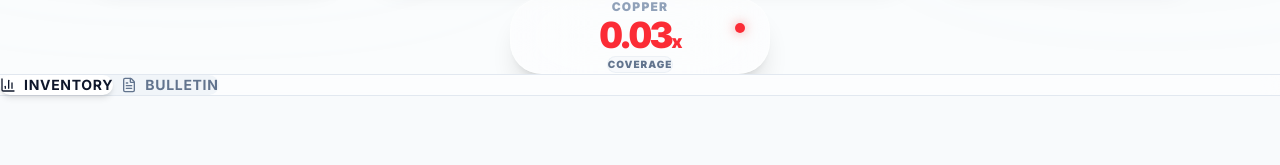
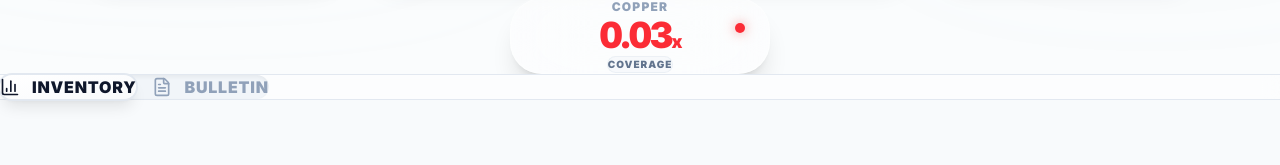
Before and after one commit to kdsmith10000/metalstats, a Next.js app: page / in a window 1280 px wide. Shown: the part 245-410 px from the top of the page. Built offline with nearby package versions, Linux system fonts and the light colour scheme; no server answers; the database is empty.

Commit message:
Make navigation tabs more pronounced with larger size, spacing, and visual styling

```diff
--- a/components/Dashboard.tsx
+++ b/components/Dashboard.tsx
@@ -184,28 +184,28 @@ export default function Dashboard({ data, bulletinData, deliveryData, lastUpdate
       </section>
 
       {/* Navigation Tabs */}
-      <div className="w-full px-4 sm:px-8 lg:px-24 py-4 sm:py-8 border-b border-slate-200 dark:border-slate-800 bg-white/50 dark:bg-black/30 backdrop-blur-sm sticky top-0 z-40">
-        <div className="flex items-center gap-1.5 sm:gap-2 p-1 sm:p-1.5 bg-slate-100 dark:bg-slate-800 rounded-xl sm:rounded-2xl w-full sm:w-fit mx-auto">
+      <div className="w-full px-4 sm:px-8 lg:px-24 py-6 sm:py-10 border-b border-slate-200 dark:border-slate-800 bg-white/50 dark:bg-black/30 backdrop-blur-sm sticky top-0 z-40">
+        <div className="flex items-center gap-3 sm:gap-4 p-2 sm:p-2.5 bg-slate-100 dark:bg-slate-800 rounded-2xl sm:rounded-3xl w-full sm:w-fit mx-auto shadow-inner">
           <button
             onClick={() => setActiveTab('inventory')}
-            className={`flex-1 sm:flex-initial flex items-center justify-center gap-1.5 sm:gap-2 px-3 sm:px-6 py-2.5 sm:py-3 text-xs sm:text-sm font-bold uppercase tracking-wider rounded-lg sm:rounded-xl transition-all duration-300 ${
+            className={`flex-1 sm:flex-initial flex items-center justify-center gap-2 sm:gap-3 px-5 sm:px-8 py-3.5 sm:py-4 text-sm sm:text-base font-black uppercase tracking-wider rounded-xl sm:rounded-2xl transition-all duration-300 ${
               activeTab === 'inventory'
-                ? 'bg-white dark:bg-slate-900 text-slate-900 dark:text-white shadow-md'
-                : 'text-slate-500 dark:text-slate-400 hover:text-slate-900 dark:hover:text-white hover:bg-white/50 dark:hover:bg-slate-700/50'
+                ? 'bg-gradient-to-br from-white to-slate-50 dark:from-slate-900 dark:to-slate-800 text-slate-900 dark:text-white shadow-lg ring-2 ring-slate-200 dark:ring-slate-700'
+                : 'text-slate-400 dark:text-slate-500 hover:text-slate-700 dark:hover:text-slate-300 hover:bg-white/60 dark:hover:bg-slate-700/60'
             }`}
           >
-            <BarChart3 className="w-3.5 h-3.5 sm:w-4 sm:h-4" />
+            <BarChart3 className="w-4 h-4 sm:w-5 sm:h-5" />
             <span className="hidden xs:inline">Warehouse</span> Inventory
           </button>
           <button
             onClick={() => setActiveTab('bulletin')}
-            className={`flex-1 sm:flex-initial flex items-center justify-center gap-1.5 sm:gap-2 px-3 sm:px-6 py-2.5 sm:py-3 text-xs sm:text-sm font-bold uppercase tracking-wider rounded-lg sm:rounded-xl transition-all duration-300 ${
+            className={`flex-1 sm:flex-initial flex items-center justify-center gap-2 sm:gap-3 px-5 sm:px-8 py-3.5 sm:py-4 text-sm sm:text-base font-black uppercase tracking-wider rounded-xl sm:rounded-2xl transition-all duration-300 ${
               activeTab === 'bulletin'
-                ? 'bg-white dark:bg-slate-900 text-slate-900 dark:text-white shadow-md'
-                : 'text-slate-500 dark:text-slate-400 hover:text-slate-900 dark:hover:text-white hover:bg-white/50 dark:hover:bg-slate-700/50'
+                ? 'bg-gradient-to-br from-white to-slate-50 dark:from-slate-900 dark:to-slate-800 text-slate-900 dark:text-white shadow-lg ring-2 ring-slate-200 dark:ring-slate-700'
+                : 'text-slate-400 dark:text-slate-500 hover:text-slate-700 dark:hover:text-slate-300 hover:bg-white/60 dark:hover:bg-slate-700/60'
             }`}
           >
-            <FileText className="w-3.5 h-3.5 sm:w-4 sm:h-4" />
+            <FileText className="w-4 h-4 sm:w-5 sm:h-5" />
             <span className="hidden xs:inline">Daily</span> Bulletin
           </button>
         </div>
```
